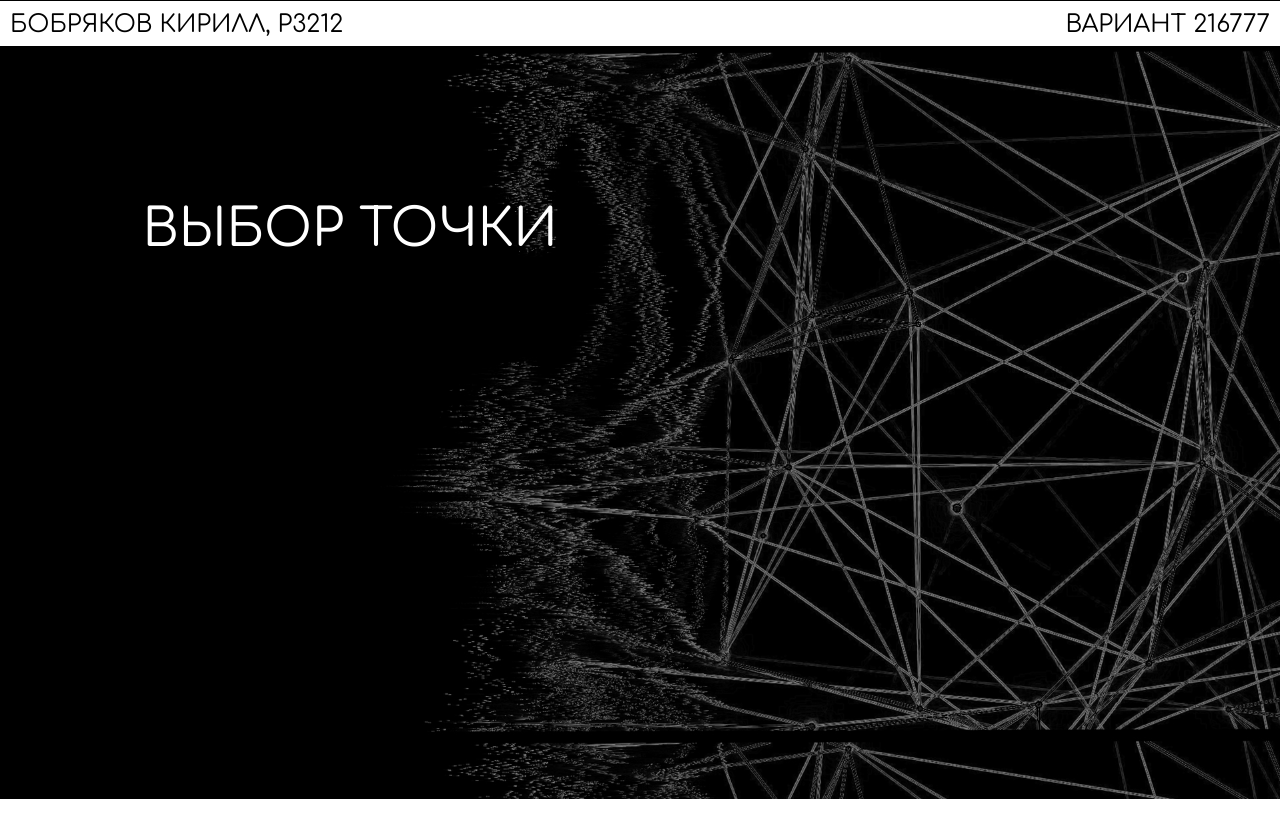
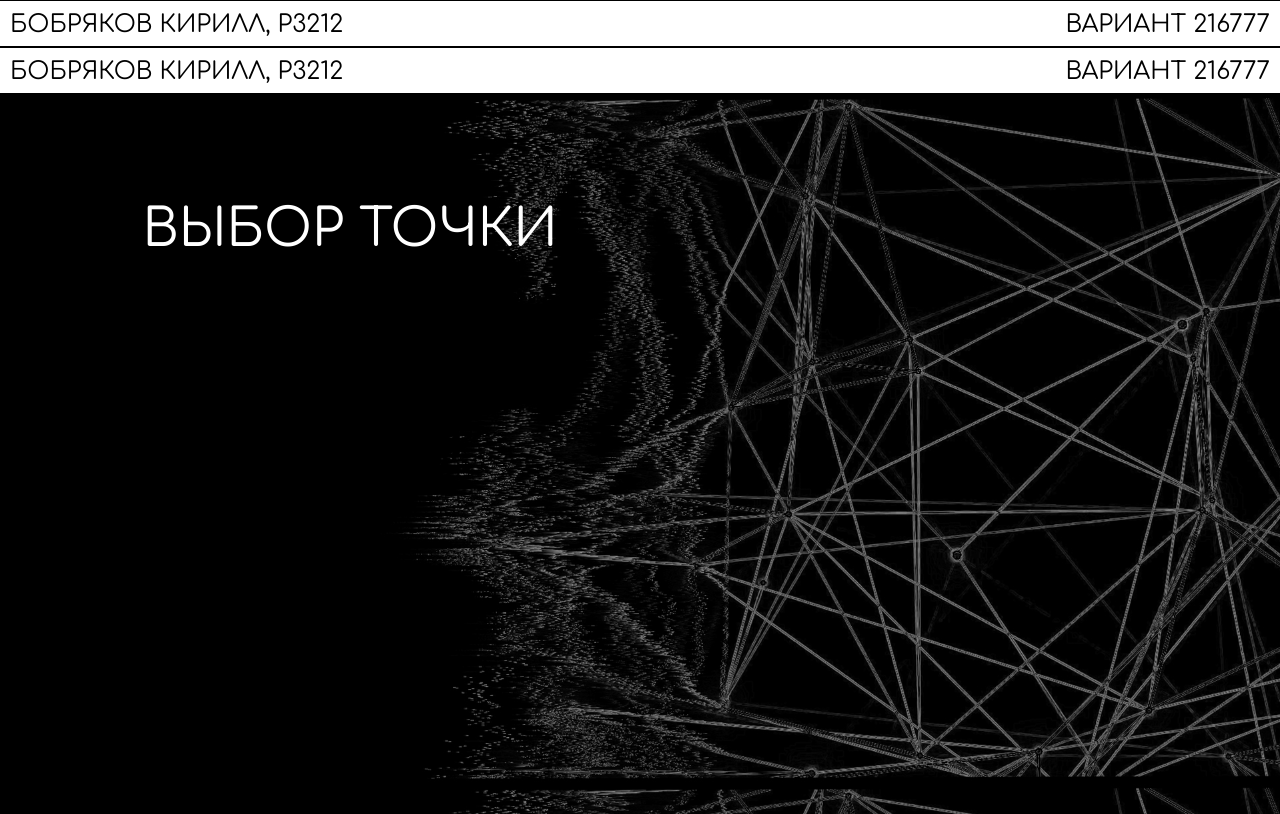
Before and after one commit to kekens/pip4-front, an Angular app: page / in a window 1280 px wide. Built offline with nearby package versions, Linux system fonts and the light colour scheme.

Commit message:
Modify home and login components
Added header component in these components

```diff
--- a/src/app/home/home.component.html
+++ b/src/app/home/home.component.html
@@ -5,6 +5,8 @@
   <title>Home</title>
 </head>
 <body>
+
+  <app-header></app-header>
 
   <div id="content">
 
--- a/src/app/home/home.component.ts
+++ b/src/app/home/home.component.ts
@@ -3,6 +3,6 @@ import { Component } from '@angular/core';
 @Component({
   selector: 'app-home',
   templateUrl: './home.component.html',
-  styleUrls: ['./home.component.scss', '../app.component.scss']
+  styleUrls: ['./home.component.scss']
 })
 export class HomeComponent {}
--- a/src/app/login/login.component.html
+++ b/src/app/login/login.component.html
@@ -14,6 +14,6 @@
 <!--</head>-->
 
 <body>
-
+  <app-header></app-header>
 </body>
 </html>
--- a/src/app/login/login.component.ts
+++ b/src/app/login/login.component.ts
@@ -3,6 +3,6 @@ import { Component } from '@angular/core';
 @Component({
   selector: 'app-login',
   templateUrl: './login.component.html',
-  styleUrls: ['./login.component.scss', '../app.component.scss']
+  styleUrls: ['./login.component.scss']
 })
 export class LoginComponent {}
```
